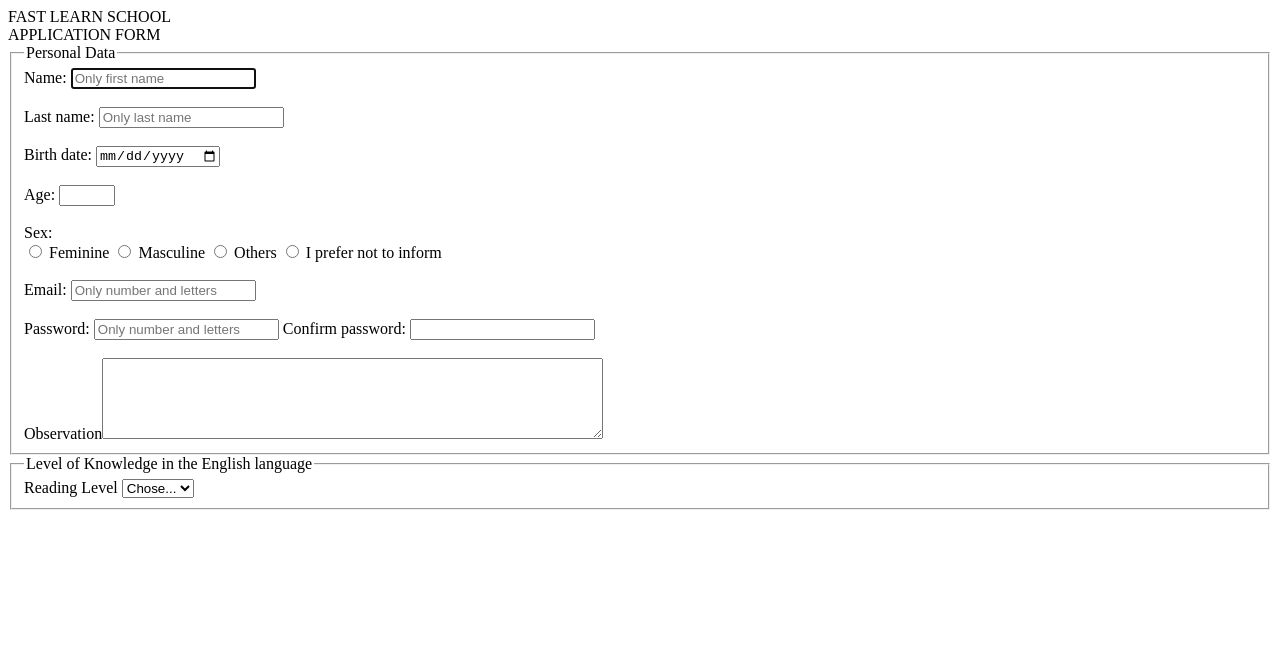
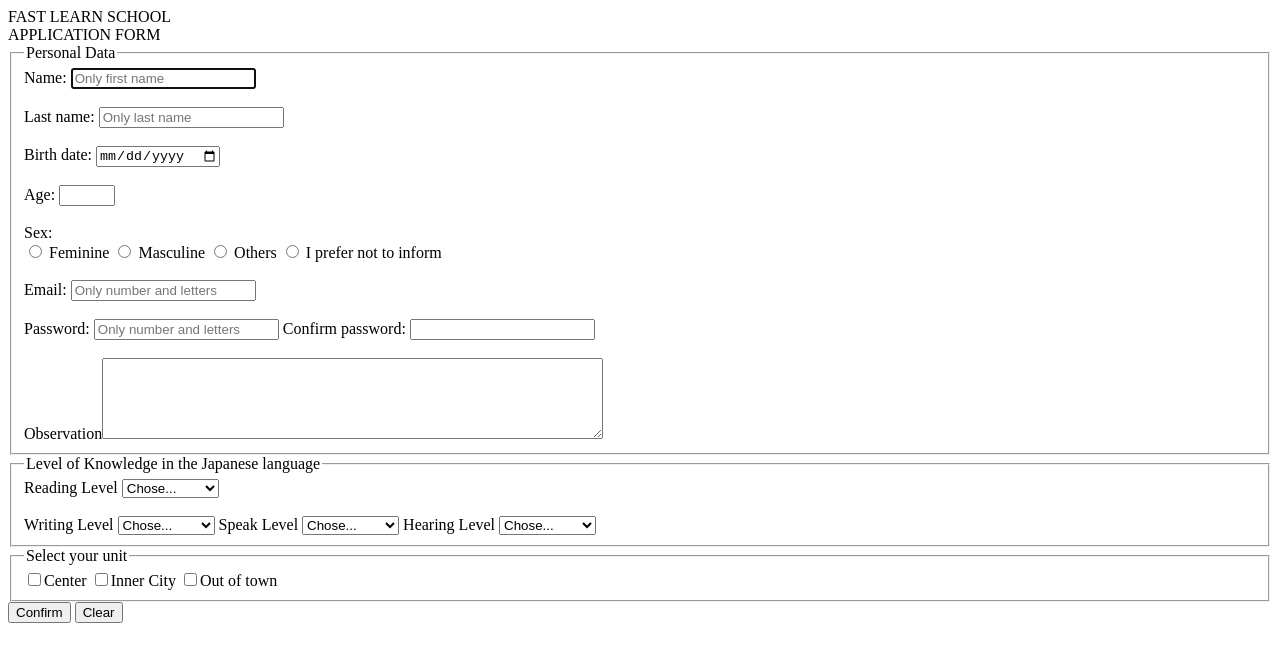
Before and after one commit to NoemiGabis64/WEB-FORM, a plain HTML site: page index.html in a window 1280 px wide. Drawn offline with Linux system fonts and the light colour scheme.

Commit message:
Update index.html

```diff
--- a/index.html
+++ b/index.html
@@ -7,7 +7,7 @@
     </head>
     <body>
         <a1>FAST LEARN SCHOOL</a1>
-        <form>
+        <form method="GET">
             <a2>APPLICATION FORM</a2>
             <fieldset>
                 <legend>Personal Data</legend>
@@ -34,13 +34,47 @@
                 <label for="obs">Observation</label><textarea name="obs" id="obs" cols="60" rows="5"></textarea>
             </fieldset>
             <fieldset>
-                <legend>Level of Knowledge in the English language</legend>
+                <legend>Level of Knowledge in the Japanese language</legend>
                 Reading Level
                 <select name="reading">
                     <option value="_" selected>Chose...</option>
-                    <option>Basic</option>
+                    <option value="basic">Basic</option>
+                    <option value="intermediate">Intermediate</option>
+                    <option value ="advanced">Advanced</option>
+                </select>
+                <br><br>
+                Writing Level
+                <select name="writing">
+                    <option value="_" selected>Chose...</option>
+                    <option value="basic">Basic</option>
+                    <option value="intermediate">Intermediate</option>
+                    <option value ="advanced">Advanced</option>
+                </select>
+                Speak Level
+                <select name="speak">
+                    <option value="_" selected>Chose...</option>
+                    <option value="basic">Basic</option>
+                    <option value="intermediate">Intermediate</option>
+                    <option value ="advanced">Advanced</option>
+                </select>
+                Hearing Level
+                <select name="hearing">
+                    <option value="_" selected>Chose...</option>
+                    <option value="basic">Basic</option>
+                    <option value="intermediate">Intermediate</option>
+                    <option value ="advanced">Advanced</option>
                 </select>
             </fieldset>
+            <fieldset>
+                <legend>Select your unit</legend>
+                <input type ="checkbox" name="unit1" value="center">Center
+                <input type="checkbox" name="unit2" value="inner-city">Inner City
+                <input type="checkbox" name="unit3" value="out of town">Out of town
+            </fieldset>
+            <div>
+                <input type="submit" name="button1" value="Confirm">
+                <input type="reset" name="button2" value="Clear">
+            </div>
         </form>
     </body>
 </html>
```
